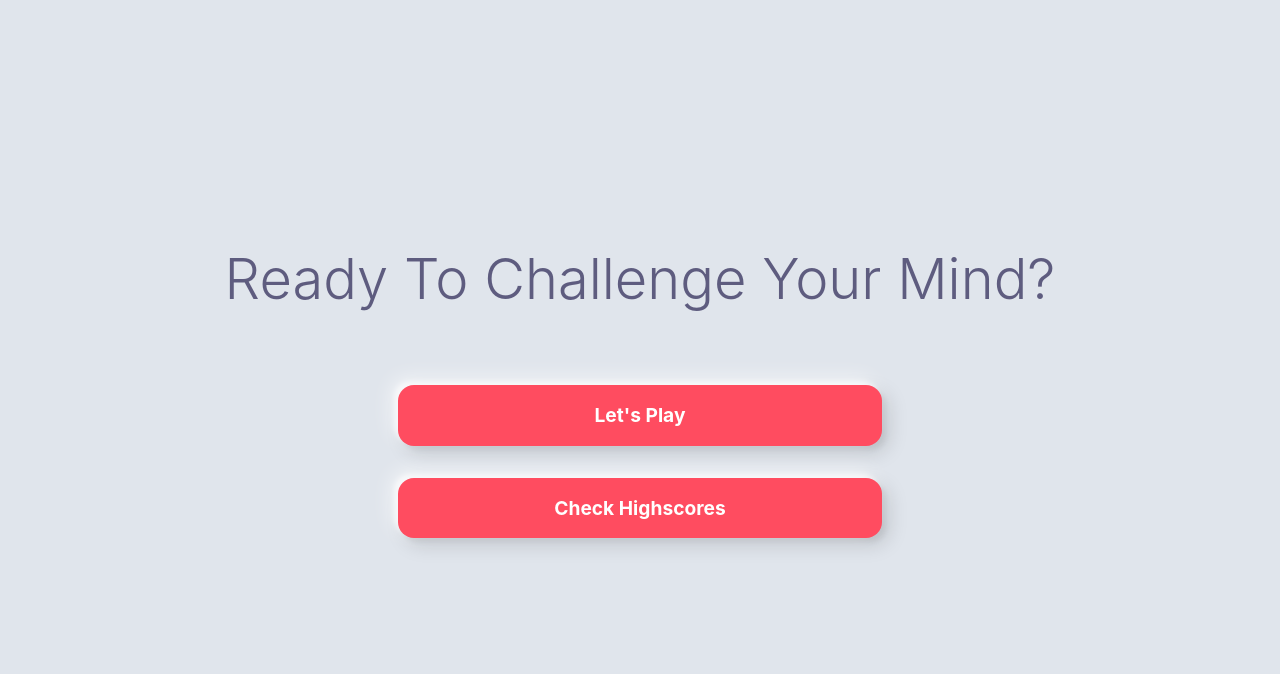
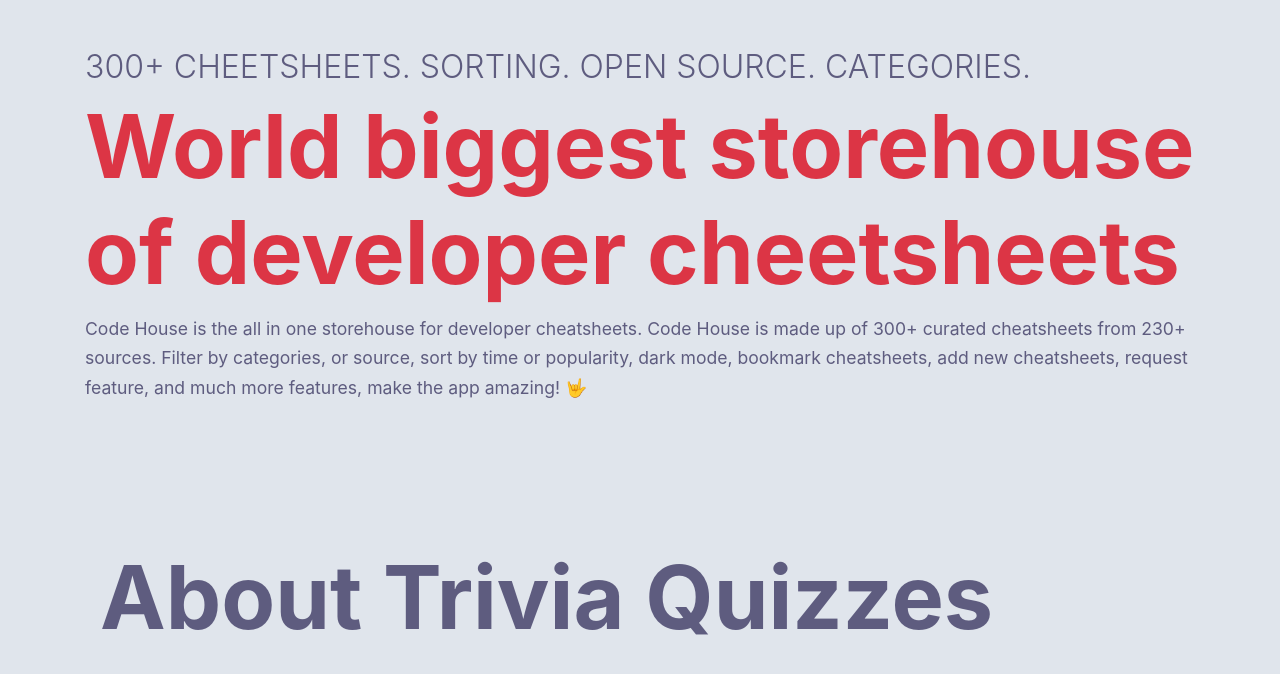
Before and after one commit to victor-cody/Trivial-quiz-app, a React (Create React App) app: page / in a window 1280 px wide. Shown: the top 674 px of the page. Built offline with nearby package versions, Linux system fonts and the light colour scheme; no server answers; what use-harperdb would draw is missing.

Commit message:
create: Homepage route

```diff
--- a/src/App.js
+++ b/src/App.js
@@ -11,12 +11,13 @@
 import "./assets/sass/_variables.scss";
 import "./assets/sass/App.scss";
 import Home from "./components/Homepage/Home";
-import SignUpForm from "./pages/auth/signup/Signup";
+// import SignUpForm from "./pages/auth/signup/Signup";
 import PreGame from "./components/Pre-Game/PreGame";
-import LoginForm from "./pages/auth/login/Login";
+// import LoginForm from "./pages/auth/login/Login";
 //GameProvider
 import { GameProvider } from "./contex/GameContex";
 import Game from "./pages/Game/Game";
+import HomePage from "./pages/Homepage/Homepage";
 
 function App() {
   return (
@@ -24,9 +25,10 @@
       <GameProvider>
         <Router>
           <Switch>
-            <Route path="/" exact component={Home} />
-            <Route path="/auth/sign-up" component={SignUpForm} />
-            <Route path="/auth/login" component={LoginForm} />
+            <Route path="/" exact component={HomePage} />
+            <Route path="/get-started"  component={Home} />
+            {/* <Route path="/auth/sign-up" component={SignUpForm} />
+            <Route path="/auth/login" component={LoginForm} /> */}
             <Route path="/categories" component={PreGame} />
             <Route path="/game" component={Game} />
           </Switch>
--- a/src/components/Homepage/Home.js
+++ b/src/components/Homepage/Home.js
@@ -8,10 +8,11 @@
 				<h1 className='text-capitalize display-4 text-center'>Ready To Challenge Your Mind?</h1>
 
 				<div className='mt-5 w-100 row justify-content-center align-items-spacearound' >
-					<Link className="col-sm-7 a text-capitalize font-weight-bold btn my-3"
+					<Link className="col-sm-7 a text-capitalize font-weight-bold btn my-3 shine"
 					to='/categories'
-					>let's play</Link>
-					<Link className="col-sm-7 a text-capitalize font-weight-bold btn my-3" to='/highcores' >check highscores</Link>
+					>let's play <svg stroke="currentColor" fill="currentColor" stroke-width="0" viewBox="0 0 16 16" class="text-lg ml-1 mt-1" height="1em" width="1em" xmlns="http://www.w3.org/2000/svg"><path fill-rule="evenodd" d="M11.251.068a.5.5 0 01.227.58L9.677 6.5H13a.5.5 0 01.364.843l-8 8.5a.5.5 0 01-.842-.49L6.323 9.5H3a.5.5 0 01-.364-.843l8-8.5a.5.5 0 01.615-.09zM4.157 8.5H7a.5.5 0 01.478.647L6.11 13.59l5.732-6.09H9a.5.5 0 01-.478-.647L9.89 2.41 4.157 8.5z" clip-rule="evenodd"></path></svg></Link>
+
+					<Link className="col-sm-7 a text-capitalize font-weight-bold btn my-3 shine" to='/highcores' >check highscores</Link>
 				</div>
 
 			</div>
--- a/src/pages/Homepage/Homepage.js
+++ b/src/pages/Homepage/Homepage.js
@@ -1,15 +1,42 @@
-import ScrollAnimation from 'react-animate-on-scroll';
-import PageSection from "../../components/PageSection/PageSecrtion";
+	import ScrollAnimation from "react-animate-on-scroll";
+	import PageSection from "../../components/PageSection/PageSection";
 
 	export default function HomePage() {
 	return (
 		<>
 		<main className="container">
-		  <PageSection classes={`intro`} >
-				<ScrollAnimation animateIn='fadeInLeft'>
+			<PageSection
+			classes={`intro row align-items-center justify-content-between`}
+			>
+			<ScrollAnimation animateIn="fadeInLeft">
+				<h2 className="font-weight-light text-small">
+				300+ CHEETSHEETS. SORTING. OPEN SOURCE. CATEGORIES.
+				</h2>
+				<h3 className="font-weight-bold display-2 text-danger">
+				{" "}
+				World biggest storehouse of developer cheetsheets
+				</h3>
+				<p className="">
+				Code House is the all in one storehouse for developer cheatsheets.
+				Code House is made up of 300+ curated cheatsheets from 230+
+				sources. Filter by categories, or source, sort by time or
+				popularity, dark mode, bookmark cheatsheets, add new cheatsheets,
+				request feature, and much more features, make the app amazing! 🤟
+				</p>
+			</ScrollAnimation>
+			<ScrollAnimation>
+				<img src="" alt="" className="" />
+			</ScrollAnimation>
+			</PageSection>
 
+			<PageSection classes={`about`}>
+				<ScrollAnimation animateIn="bounceInUp">
+					<h2 className="display-2 font-weight-bold">About Trivia Quizzes</h2>
+				</ScrollAnimation>
 
-				</ScrollAnimation>
+				<div className="rounded w-100 px-3py-2 bg-light">
+
+				</div>
 			</PageSection>
 		</main>
 		</>
```
Also changed, not shown: src/components/PageSection/PageSection.js (renamed from src/components/PageSection/PageSecrtion.js). Lines whose indentation alone changed are shown as unchanged.
